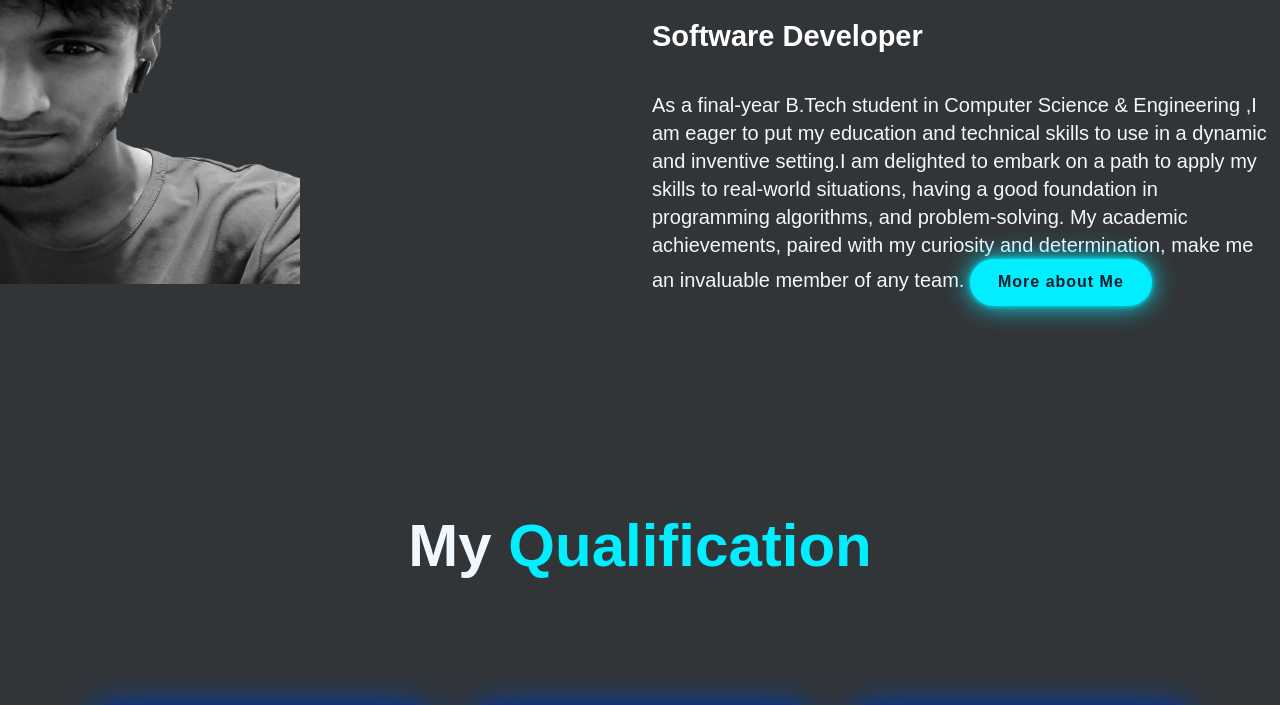
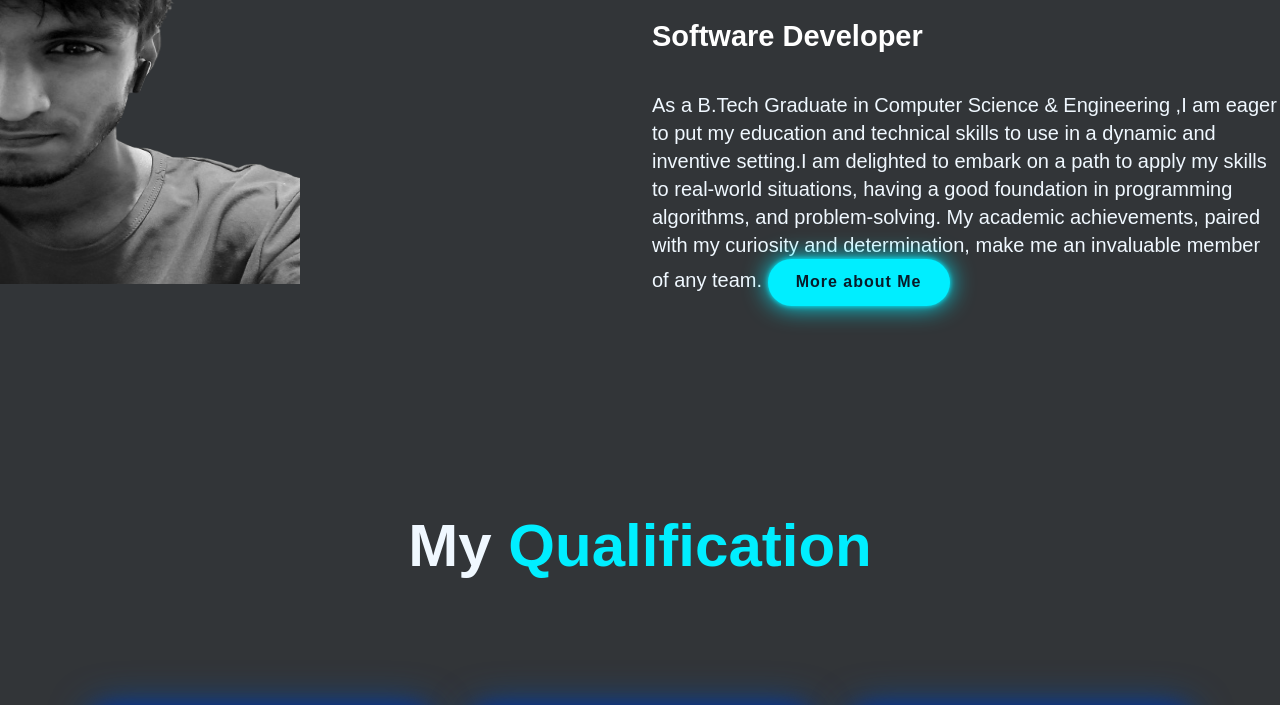
Before and after one commit to Nidhun-vp/my_personel_website, a plain HTML site: page index.html in a window 1280 px wide. Shown: the part 916-1621 px from the top of the page. Drawn offline with nearby package versions, Linux system fonts and the light colour scheme.

Commit message:
Update index.html

```diff
--- a/index.html
+++ b/index.html
@@ -61,7 +61,7 @@
             <div class="about-text">
                 <h2>about <span>Me</span></h2>
                 <h4>Software Developer</h4>
-                <p> As a final-year B.Tech student in Computer Science &
+                <p> As a B.Tech Graduate in Computer Science &
                     Engineering ,I am eager to put my education and technical
                      skills to use in a dynamic and inventive setting.I am
                       delighted to embark on a path to apply my skills to
```
